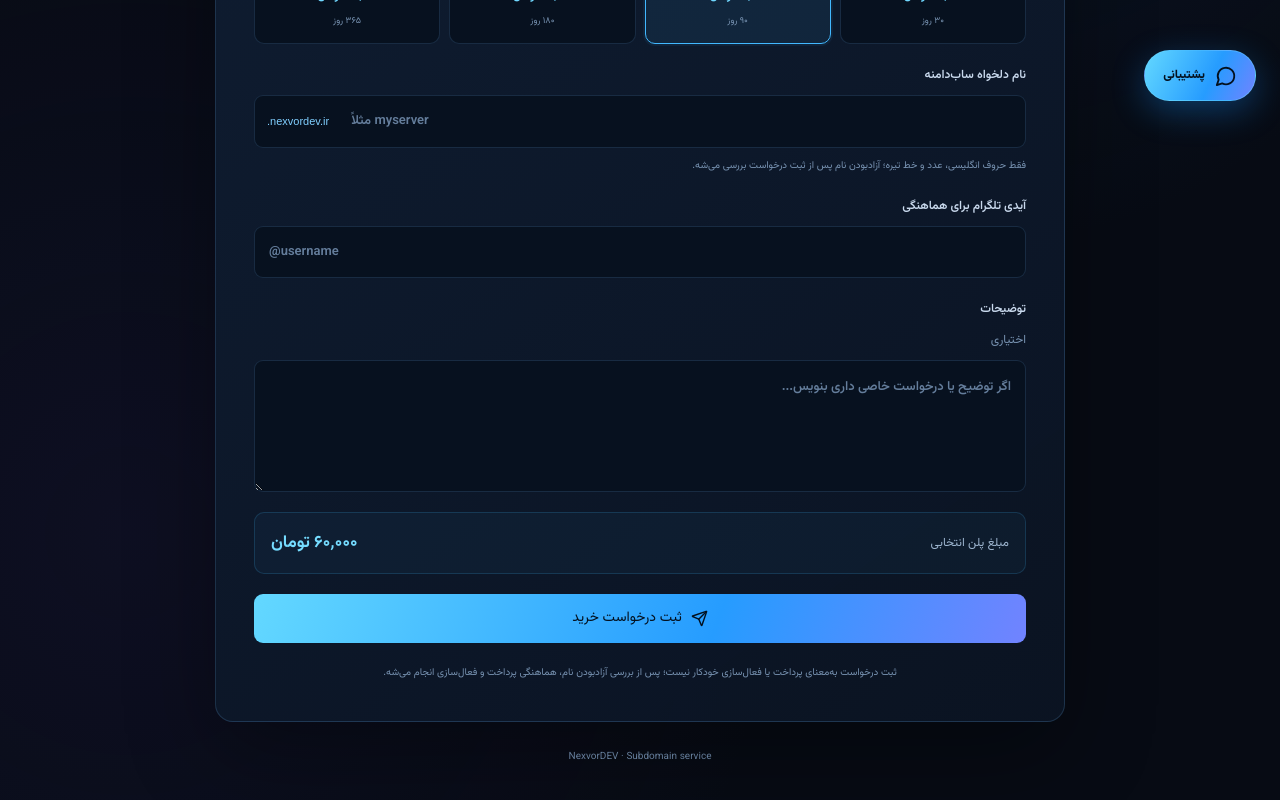
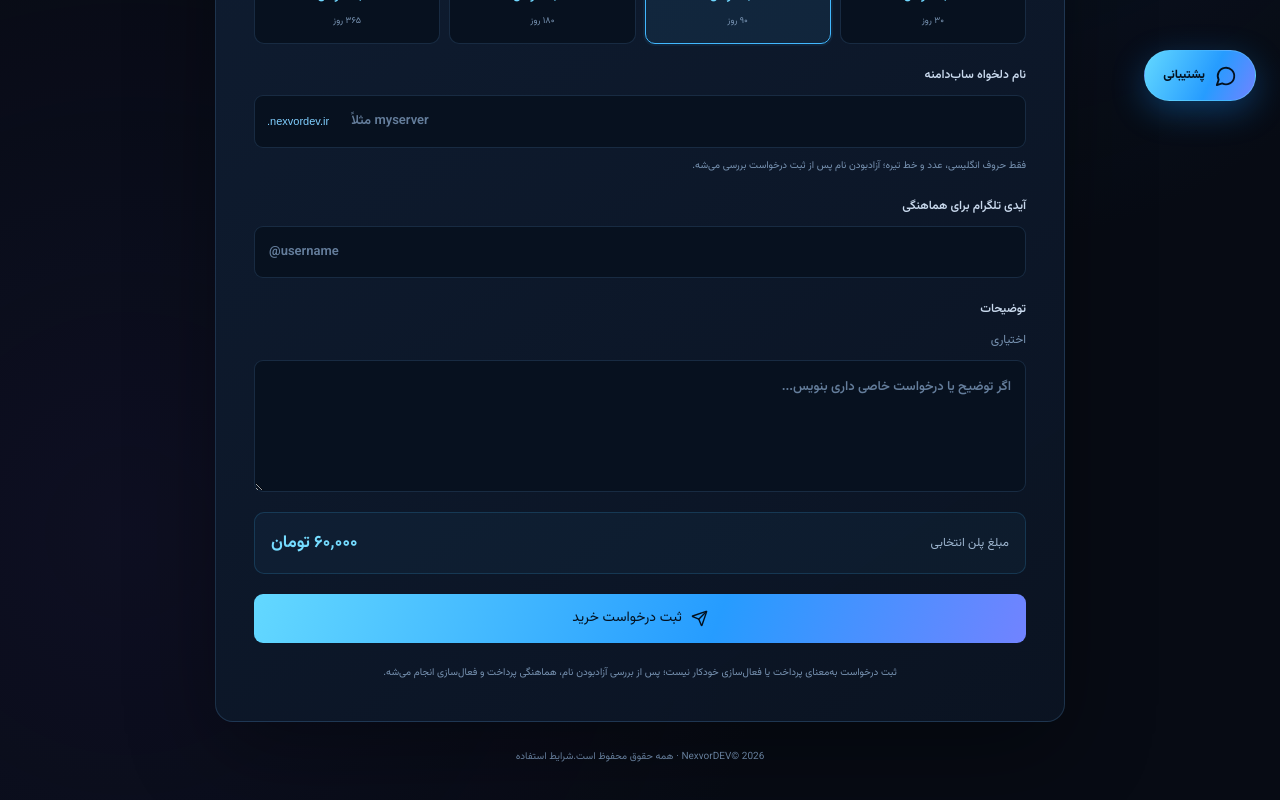
Before and after one commit to TheROMZ52/flask-python-boilerplate, a Next.js app: page /subdomains in a window 1280 px wide. Shown: the part 677-1477 px from the top of the page. Built offline with nearby package versions, Linux system fonts and the light colour scheme.

Commit message:
Align subdomain page with NexvorDEV site layout

```diff
--- a/app/subdomains/page.tsx
+++ b/app/subdomains/page.tsx
@@ -1,6 +1,7 @@
 import type { Metadata } from "next";
 import Link from "next/link";
-import { ArrowRight, Globe2, ShieldCheck, Zap } from "lucide-react";
+import Image from "next/image";
+import { ArrowLeft, ArrowRight, Globe2, ShieldCheck, Zap } from "lucide-react";
 import SubdomainOrderForm from "@/components/subdomain-order-form";
 import styles from "./subdomains.module.css";
 import "./subdomain-form.css";
@@ -31,7 +32,7 @@ export default function SubdomainsPage() {
           <div className={styles.cardHead}><span>SUBDOMAIN ORDER</span><h2>درخواست خرید ساب‌دامنه</h2><p>مدت اشتراک و نام موردنظرت رو انتخاب کن.</p></div>
           <SubdomainOrderForm />
         </section>
-        <p className={styles.foot}>NexvorDEV · Subdomain service</p>
+        <footer className={styles.foot}><Link href="/">NexvorDEV</Link><span>© {new Date().getFullYear()} · همه حقوق محفوظ است.</span><Link href="/terms">شرایط استفاده</Link></footer>
       </div>
     </main>
   );
```
